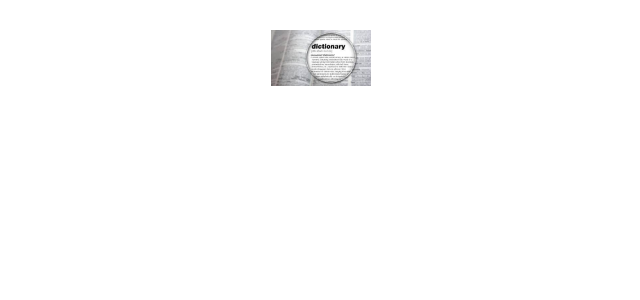
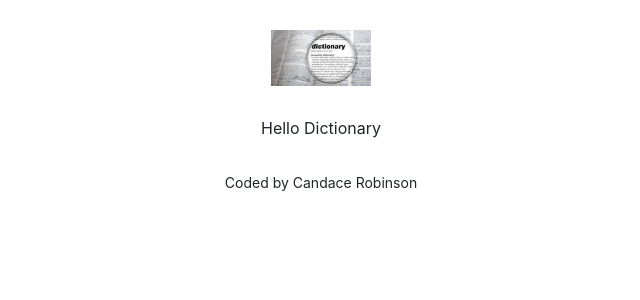
Before and after one commit to c-robinson23/react-dictionary-app, a React (Create React App) app: page / in a window 1280 px wide. Shown: the top 300 px of the page, without its empty margins (319-959 px from the left). Built offline with nearby package versions, Linux system fonts and the light colour scheme.

Commit message:
created Dictionary.js and .css files.
Created initial application layout components/styling

```diff
--- a/src/App.css
+++ b/src/App.css
@@ -7,3 +7,8 @@
   display: block;
   margin: 0 auto;
 }
+
+.App-footer {
+  text-align: center;
+  margin: 30px 0;
+}
--- a/src/App.js
+++ b/src/App.js
@@ -1,12 +1,22 @@
+import React from "react";
+import Dictionary from "./Dictionary.js";
 import logo from "./logo.png";
 import "./App.css";
 
 export default function App() {
   return (
     <div className="App">
-      <header className="App-header">
-        <img src={logo} className="App-logo img-fluid" alt="logo" />
-      </header>
+      <div className="container">
+        <header className="App-header">
+          <img src={logo} className="App-logo img-fluid" alt="logo" />
+        </header>
+        <main>
+          <Dictionary />
+        </main>
+        <footer className="App-footer">
+          <small>Coded by Candace Robinson</small>
+        </footer>
+      </div>
     </div>
   );
 }
--- /dev/null
+++ b/src/Dictionary.css
@@ -0,0 +1,3 @@
+body {
+  text-align: center;
+}
--- /dev/null
+++ b/src/Dictionary.js
@@ -0,0 +1,6 @@
+import React from "react";
+import "./Dictionary.css";
+
+export default function Dictionary() {
+  return <div className="Dictionary">Hello Dictionary</div>;
+}
```
